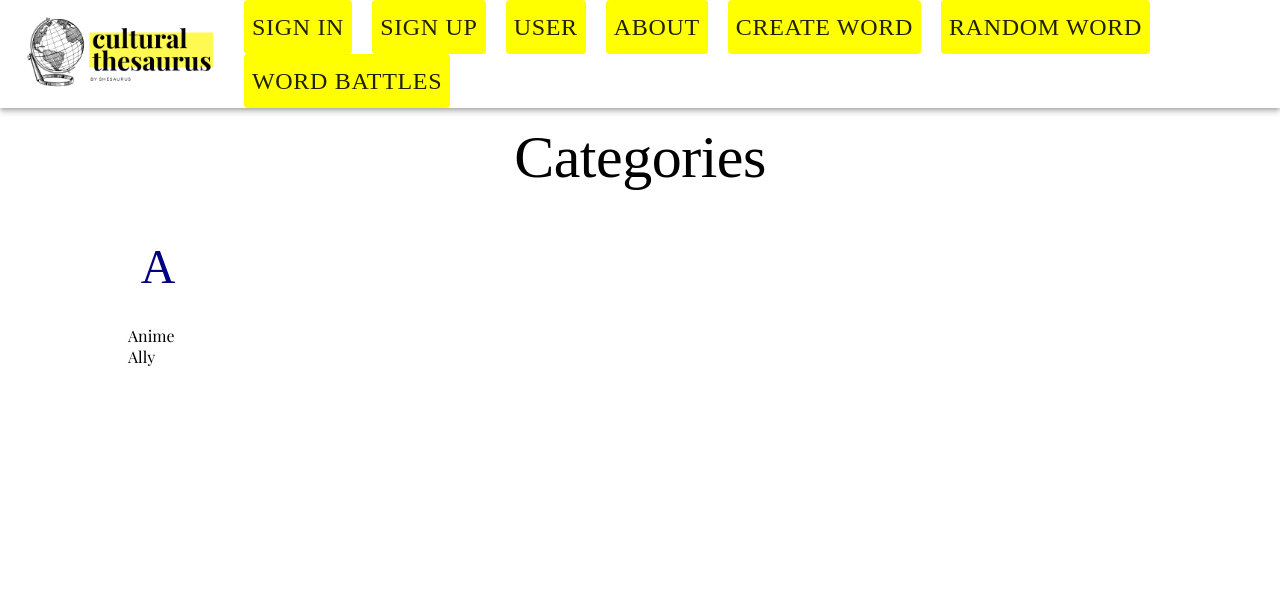
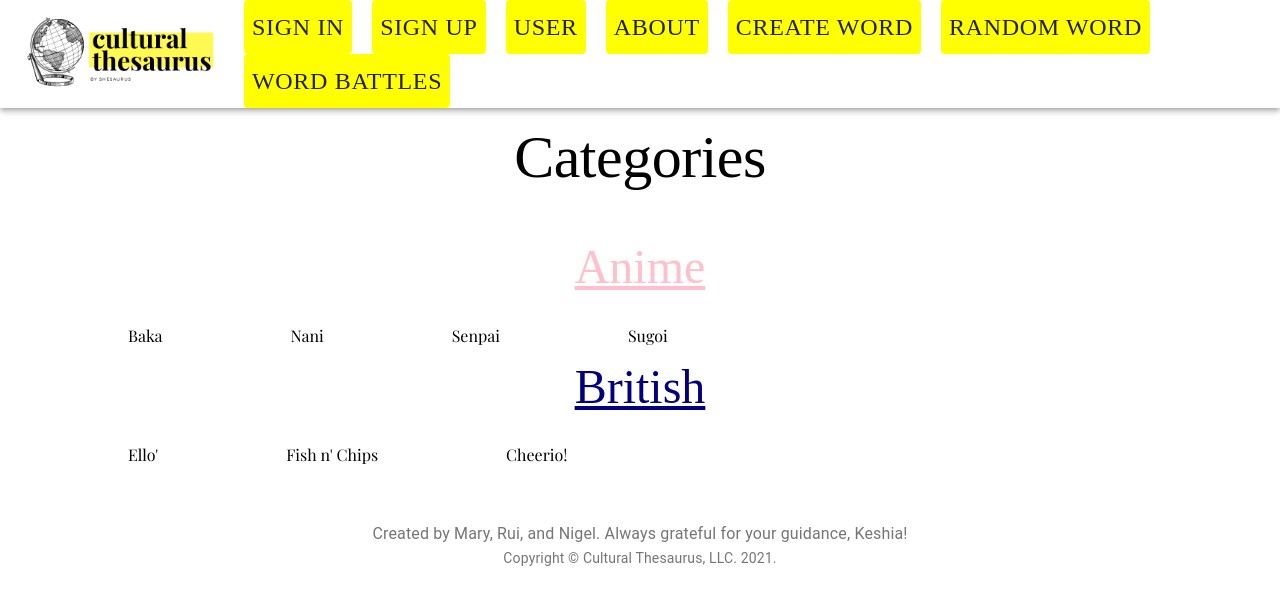
Before and after one commit to NiGel2789/CulturalThesaurus, a React (Create React App) app: page /categories in a window 1280 px wide. Shown: the top 604 px of the page. Built offline with nearby package versions, Linux system fonts and the light colour scheme.

Commit message:
giphy app and category changes

```diff
--- a/src/About/about.js
+++ b/src/About/about.js
@@ -1,13 +1,14 @@
-import { Typography } from '@material-ui/core'
+import { Grid, Typography } from '@material-ui/core'
 import React from 'react';
 import { makeStyles } from '@material-ui/core/styles';
 import Paper from '@material-ui/core/Paper';
 import "./about.css"
+import Footer from '../Landing/Footer';
 
 export default function About(){
 
     return (
-
+        <Grid>
         <Paper varient= 'outlined' style= {{marginTop: '5%', marginLeft: '10%', marginRight: '10%', minWidth: '100', maxWidth: '500', backgroundColor: 'yellow'}}>
              <Typography variant='p' component= 'h1' align='center' style = {{marginTop: '5%'}}>
             About Cultural Thesaurus
@@ -16,7 +17,11 @@ export default function About(){
             The Cultural Thesaurus Project for the CSE 485 Capstone at Arizona State University.
             This project is sponsored/contracted by Shesaurus Labs LLC.
             </Typography>
+
         </Paper>
+        <Footer description="Created by Mary, Rui, and Nigel. Always grateful for your guidance, Keshia!">
 
+        </Footer>
+        </Grid>
     )
 }
--- a/src/Post/categories.js
+++ b/src/Post/categories.js
@@ -2,31 +2,53 @@ import React from 'react';
 import { MemoryRouter as Router } from 'react-router';
 import { Link as RouterLink } from 'react-router-dom';
 import Link from '@material-ui/core/Link';
-import { Typography } from '@material-ui/core';
+import { Grid, Typography } from '@material-ui/core';
 import "./categories.css"
+import Footer from '../Landing/Footer';
 const LinkBehavior = React.forwardRef((props, ref) => (
   <RouterLink ref={ref} to="/getting-started/installation/" {...props} />
 ));
 
 export default function LinkRouter() {
   return (
+    <Grid>
     <Router>
       <div>
       <Typography variant="h2" align="center" component="h1" gutterBottom style={{padding: "1%", fontFamily: "Playfair Display Bold"}}>
           Categories
           </Typography>
-          <Typography variant="h3" align="left" component="h1" gutterBottom style={{padding: "1%", fontFamily: "Playfair Display Bold", color: "navy", marginLeft: '10%'}}>
-          A
+          <Typography variant="h3" align="center" component="h1" gutterBottom style={{padding: "1%", fontFamily: "Playfair Display Bold", color: "pink", textDecorationLine: 'underline'}}>
+          Anime
           </Typography>
         <Link component={RouterLink} to="/wordPage" style={{marginLeft: '10%'}}>
-          Anime
+          Baka
         </Link>
-        <br></br>
+
         <Link component={RouterLink} to="/wordPage" style={{marginLeft: '10%'}}>
-          Ally
+          Nani
         </Link>
-        <br ></br>
+        <Link component={RouterLink} to="/wordPage" style={{marginLeft: '10%'}}>
+          Senpai
+        </Link>
+        <Link component={RouterLink} to="/wordPage" style={{marginLeft: '10%'}}>
+          Sugoi
+        </Link>
+        <Typography variant="h3" align="center" component="h1" gutterBottom style={{padding: "1%", fontFamily: "Playfair Display Bold", color: "navy", textDecorationLine: 'underline' }}>
+          British
+          </Typography>
+          <Link component={RouterLink} to="/wordPage" style={{marginLeft: '10%'}}>
+          Ello'
+        </Link>
+
+        <Link component={RouterLink} to="/wordPage" style={{marginLeft: '10%'}}>
+          Fish n' Chips
+        </Link>
+        <Link component={RouterLink} to="/wordPage" style={{marginLeft: '10%'}}>
+          Cheerio!
+        </Link>
       </div>
     </Router>
+    <Footer description="Created by Mary, Rui, and Nigel. Always grateful for your guidance, Keshia!"></Footer>
+    </Grid>
   );
 }
--- a/src/Post/createWord.js
+++ b/src/Post/createWord.js
@@ -3,6 +3,11 @@ import ReactDOM from 'react-dom';
 import "./card.css"
 import { Form, Field } from 'react-final-form';
 import { TextField, Select } from 'final-form-material-ui';
+//import { GiphyFetch } from '@giphy/js-fetch-api'
+import Footer from '../Landing/Footer';
+import giphyapp from './giphyapp.js';
+// use @giphy/js-fetch-api to fetch gifs, instantiate with your api key
+
 
 import {
   Typography,
@@ -11,10 +16,11 @@ import {
   Button,
   CssBaseline,
   MenuItem,
+  Container,
 
 } from '@material-ui/core';
 // Picker
-
+//const gf = new GiphyFetch(UhFUfdL0oZHHh20DVt0ztFH6GbBYnZov);
 
 
 const onSubmit = async values => {
@@ -124,12 +130,37 @@ export default function createWord(){
                         <MenuItem value="Other">Other</MenuItem>
                       </Field>
                     </Grid>
-                      <Grid item xs={6}>
+                    /*Giphy*/
+                    <Grid tem xs={24}>
+                    <Field
+                        fullWidth
+                        name="giphyQuery"
+                        component={TextField}
+                        type="text"
+                        label="Search for Gifs..."
+                      />
+                      <Button
+                        variant="contained"
+                        color="primary"
+                        type="submit"
+                        name="searchGifs"
+                        //disabled={submitting}
+                        onClick={submitting}
+                      >
+                        Search
+                      </Button>
+                      <Container>
+
+                      </Container>
+                    </Grid>
+                      <Grid item xs={24}>
 
                       </Grid>
 
+                      <Typography> Or, attach your own media.</Typography>
                       <input type='file' id="single" onChange ={submitting}></input>
                     <Grid item style={{ marginTop: 16 }}>
+
                       <Button
                         type="button"
                         variant="contained"
@@ -150,9 +181,13 @@ export default function createWord(){
                       </Button>
                     </Grid>
                   </Grid>
+                  <Footer description="Created by Mary, Rui, and Nigel. Always grateful for your guidance, Keshia!">
+
+                </Footer>
                 </Paper>
                 <pre>{JSON.stringify(values, 0, 2)}</pre>
               </form>
+
             )}
           />
         </div>
--- a/src/Post/giphyapp.js
+++ b/src/Post/giphyapp.js
@@ -1,8 +1,58 @@
-import { Grid } from '@giphy/react-components'
-import { GiphyFetch } from '@giphy/js-fetch-api'
-// use @giphy/js-fetch-api to fetch gifs, instantiate with your api key
-const gf = new GiphyFetch(UhFUfdL0oZHHh20DVt0ztFH6GbBYnZov)
-// configure your fetch: fetch 10 gifs at a time as the user scrolls (offset is handled by the grid)
-//const fetchGifs = (offset: number) => gf.trending({ offset, limit: 10 })
-// Render the React Component and pass it your fetchGifs as a prop
-//ReactDOM.render(<Grid width={800} columns={3} fetchGifs={fetchGifs} />, target)
+
+
+// document.querySelector(".js-go").addEventListener("click", function () {
+//     var inputValue = document.querySelector(".js-userinput").value;
+//     var userInput = getUserInput();
+//     searchGiphy(userInput);
+//   });
+
+//   document
+//     .querySelector(".js-userinput").addEventListener("keyup", function (data) {
+//       if (data.which === 13) {
+//         var userInput = getUserInput();
+//         searchGiphy(userInput);
+//       }
+//     });
+
+//   function getUserInput() {
+//     var inputValue = document.querySelector(".js-userinput").value;
+
+//     return inputValue;
+//   }
+
+//   function searchGiphy(searchQuery) {
+//     var url =
+//       "https://api.giphy.com/v1/gifs/search?api_key=UhFUfdL0oZHHh20DVt0ztFH6GbBYnZov=" + searchQuery;
+//     // AJAX Request
+//     var GiphyAJAXCall = new XMLHttpRequest();
+//     GiphyAJAXCall.open("GET", url);
+//     GiphyAJAXCall.send();
+
+//     GiphyAJAXCall.addEventListener("load", function (data) {
+//       var actualData = data.target.response;
+//       pushToDOM(actualData);
+//       console.log(actualData);
+//     });
+//   }
+
+//   function pushToDOM(response) {
+//     // turn response into real javascript object
+//     response = JSON.parse(response);
+//     // drill down to the data array
+//     var images = response.data;
+
+//     // find the container to hold this stuff in DOM
+//     var container = document.querySelector(".js-container");
+//     // clear it of old content since this function will be used on every search
+//     // we want to reset the div
+//     container.innerHTML = "";
+
+//     // loop through data array and add IMG html
+//     images.forEach(function (image) {
+//       // find img src
+//       var src = image.images.fixed_height.url;
+
+//       // concatenate a new IMG tag
+//       container.innerHTML += "<img src='" + src + "' class='container-image' />";
+//     });
+//   }
--- a/src/Post/wordPage.js
+++ b/src/Post/wordPage.js
@@ -9,6 +9,9 @@ import { createMuiTheme, ThemeProvider } from '@material-ui/core/styles';
 import fry from './fry.gif';
 import Link from '@material-ui/core/Link';
 import "./card.css"
+import { Grid } from "@material-ui/core";
+import Footer from '../Landing/Footer';
+
 const useStyles = makeStyles({
   root: {
     minWidth: 100,
@@ -42,6 +45,7 @@ export default function SimpleCard() {
 
   return (
     <ThemeProvider theme={theme}>
+      <Grid>
     <Card className={classes.root} variant="outlined" id="cardstyle">
       <CardContent>
         <Typography className={classes.title} variant="h5" component="h1">
@@ -75,6 +79,10 @@ export default function SimpleCard() {
       <CardActions>
       </CardActions>
     </Card>
+    <Footer description="Created by Mary, Rui, and Nigel. Always grateful for your guidance, Keshia!">
+
+    </Footer>
+    </Grid>
     </ThemeProvider>
   );
 }
--- a/src/User/user.js
+++ b/src/User/user.js
@@ -7,8 +7,10 @@ import Button from "@material-ui/core/Button";
 import Typography from "@material-ui/core/Typography";
 import { createMuiTheme, ThemeProvider } from '@material-ui/core/styles';
 import fry from "./fry.gif"
+import Footer from '../Landing/Footer';
+import { Grid } from "@material-ui/core";
+import "./card.css"
 
-import "./card.css"
 import { yellow } from "@material-ui/core/colors";
 const useStyles = makeStyles({
   root: {
@@ -44,6 +46,7 @@ export default function SimpleCard() {
   return (
 
     <ThemeProvider theme={theme}>
+      <Grid>
        <Typography variant="h2" align="center" component="h1" gutterBottom style={{padding: "1%", fontFamily: "Playfair Display Regular"}}>
           Your Posts
           </Typography>
@@ -76,6 +79,10 @@ export default function SimpleCard() {
         <Button size="small" >Delete</Button>
       </CardActions>
     </Card>
+    <Footer description="Created by Mary, Rui, and Nigel. Always grateful for your guidance, Keshia!">
+
+    </Footer>
+    </Grid>
     </ThemeProvider>
   );
 }
--- a/src/WordBattles/wordBattles.js
+++ b/src/WordBattles/wordBattles.js
@@ -1,9 +1,15 @@
+import { Grid } from '@material-ui/core'
 import React, {useState, useEffect} from 'react'
+import Footer from '../Landing/Footer'
 
 
 export default function wordBattles(){
 
     return (<div>
-       Word Battles!
+        <Grid>
+        Word Battles!
+        <Footer description="Created by Mary, Rui, and Nigel. Always grateful for your guidance, Keshia!"></Footer>
+        </Grid>
+
     </div>)
 }
```
